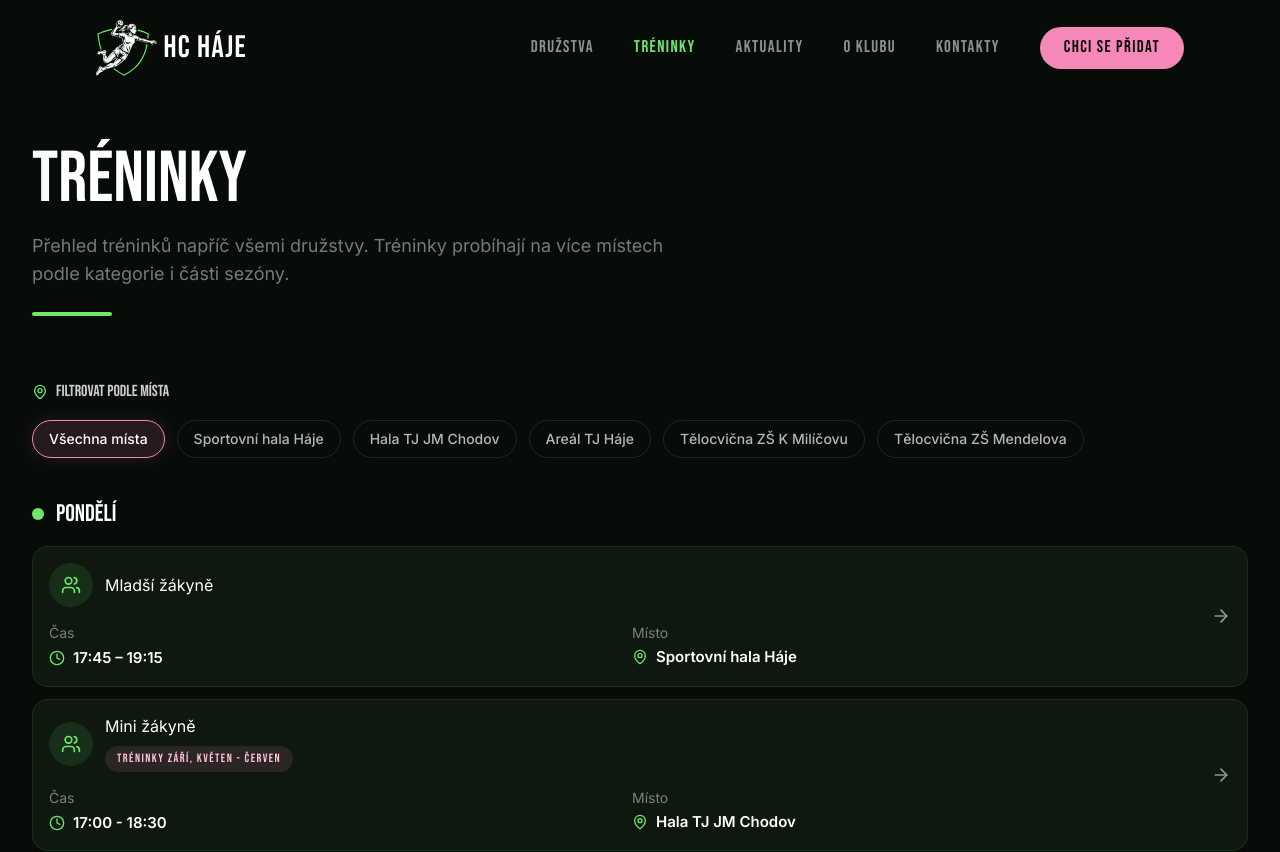
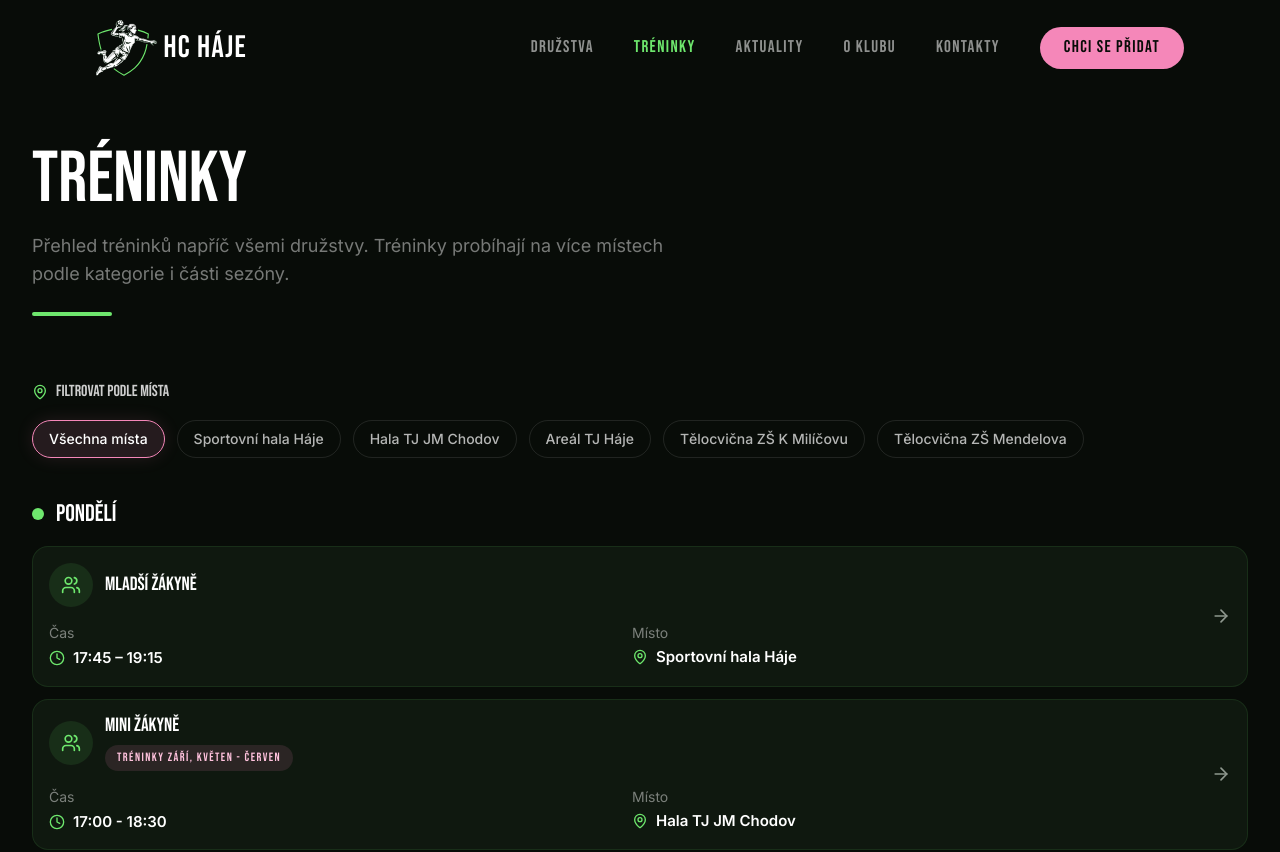
Before and after one commit to jakub245/hchaje-web, a React (Vite) app: page /treninky in a window 1280 px wide. Shown: the top 852 px of the page. Built offline with nearby package versions, Linux system fonts and the light colour scheme.

Commit message:
Update Treninky.tsx

```diff
--- a/src/app/pages/Treninky.tsx
+++ b/src/app/pages/Treninky.tsx
@@ -129,7 +129,7 @@ export default function TreninkyPage() {
                             </div>
 
                             <div className="min-w-0 flex-1">
-                              <div className="text-white text-[16px] leading-tight" style={{ fontFamily: inter }}>{slot.team}</div>
+                              <div className="text-white text-[1.2rem] leading-none uppercase whitespace-pre-line" style={{ fontFamily: bebas }}>{slot.team}</div>
                               {slot.season && (
                                 <div className="mt-2">
                                   <span className="inline-flex rounded-full bg-[#F587B9]/12 px-3 py-1 text-[12px] uppercase tracking-[0.12em] text-[#FFC2DD]" style={{ fontFamily: bebas }}>
```
